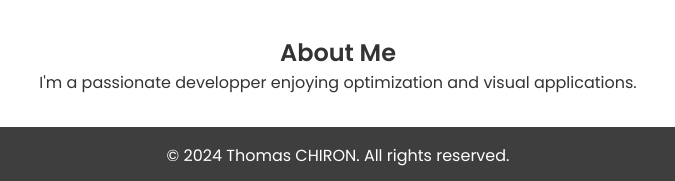
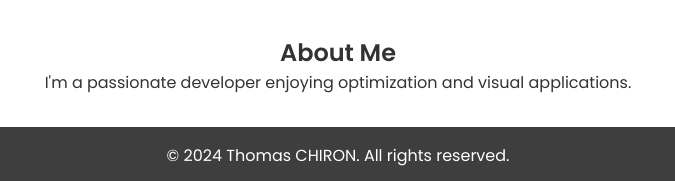
Before and after one commit to ThomasChiron/portfolio, a plain HTML site: page index.html in a window 1280 px wide. Shown: the part 1098-1279 px from the top of the page, 302-977 px from the left. Drawn offline with Linux system fonts and the light colour scheme.

Commit message:
Fix typos

```diff
--- a/index.html
+++ b/index.html
@@ -180,7 +180,7 @@
     <!-- About Section -->
     <section id="about" class="about-section">
         <h2>About Me</h2>
-        <p>I'm a passionate developper enjoying optimization and visual applications.</p>
+        <p>I'm a passionate developer enjoying optimization and visual applications.</p>
     </section>
 
     <!-- Footer -->
```
Also changed, not shown: projects/verbatim.html (+1 -1 lines).
